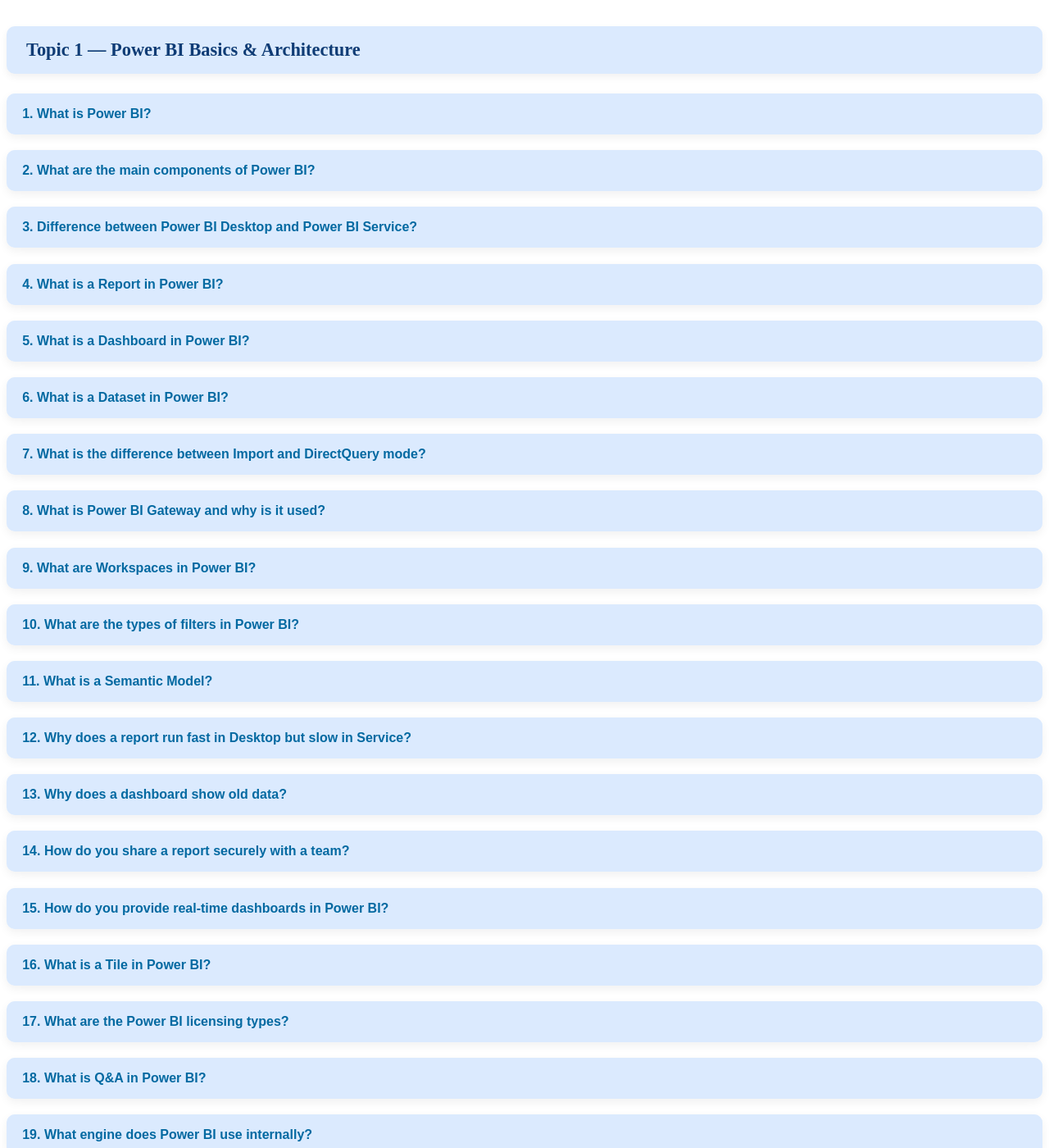
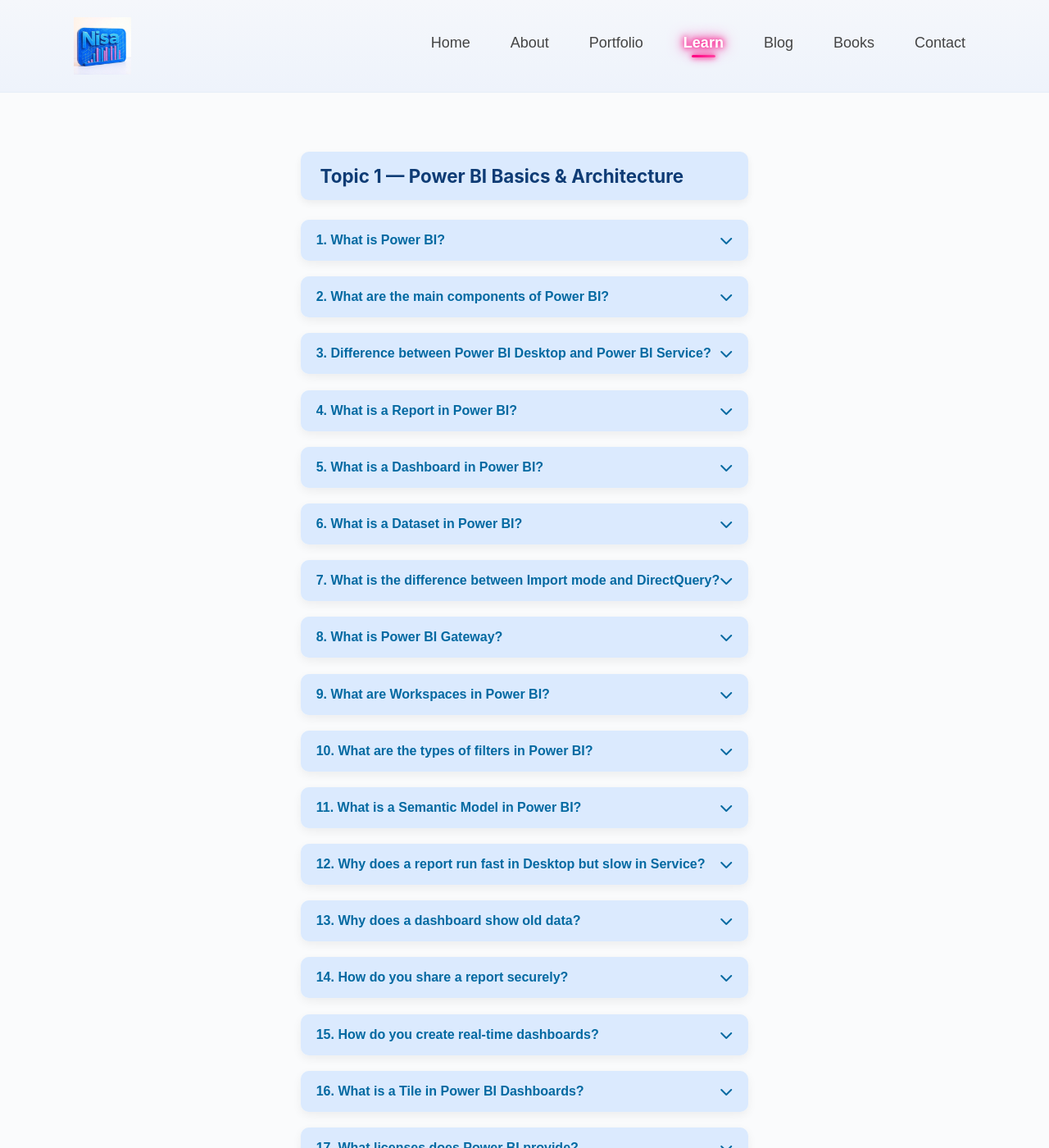
Before and after one commit to tabassumunnisa19/My_Personal_Website, a Jekyll site: the page Powerbi/Pbi_interview.html, which Jekyll copies as it is, in a window 1280 px wide and 1400 px high. Shown: the whole window at 82% size. Built offline with Jekyll 4.4.1, drawn with Linux system fonts in a browser that asks for light colours; some of the changed text lies outside the part shown.

Commit message:
Update Pbi_interview.html

```diff
--- a/Powerbi/Pbi_interview.html
+++ b/Powerbi/Pbi_interview.html
@@ -1,26 +1,86 @@
-<!-- ============ TOPIC TITLE ============ -->
-<!-- ==============================
-     TOPIC HEADER COLOR PALETTE
-     11 COLORS FOR 11 POWER BI TOPICS
-     Copy & paste this entire block once.
-================================= -->
+<!doctype html>
+<html lang="en">
+<head>
+  <meta charset="utf-8">
+  <meta name="viewport" content="width=device-width,initial-scale=1">
+  <title>Power BI Interview Questions — Nisa</title>
 
-<!-- TOPIC 1 — Blue Theme -->
-<h2 class="topic-header topic-blue">Topic 1 — Power BI Basics & Architecture</h2>
-<!-- ============ Q&A BLOCK STYLES ============ -->
+  <!-- Main CSS -->
+  <link rel="stylesheet" href="../style.css">
+
+  <!-- Icons -->
+  <link rel="stylesheet" href="https://cdnjs.cloudflare.com/ajax/libs/font-awesome/6.4.0/css/all.min.css">
+
+  <!-- PAGE-SPECIFIC STYLING -->
   <style>
+
+    /* ============================================================
+       TOPIC HEADER (Professional Color Themes)
+    ============================================================ */
+    .topic-header {
+      padding:1rem 1.5rem;
+      border-radius:10px;
+      margin:2.5rem 0 1.5rem;
+      font-size:1.4rem;
+      font-weight:700;
+      box-shadow:0 4px 10px rgba(0,0,0,0.06);
+    }
+
+    /* Blue — Topic 1 */
+    .topic-blue { background:#dbeafe; color:#0f3c75; }
+
+    /* Green — Topic 2 */
+    .topic-green { background:#dcfce7; color:#065f46; }
+
+    /* Purple — Topic 3 */
+    .topic-purple { background:#ede9fe; color:#5b21b6; }
+
+    /* Orange — Topic 4 */
+    .topic-orange { background:#ffedd5; color:#c2410c; }
+
+    /* Navy — Topic 5 */
+    .topic-navy { background:#e0e7ff; color:#1e3a8a; }
+
+    /* Teal — Topic 6 */
+    .topic-teal { background:#ccfbf1; color:#0f766e; }
+
+    /* Rose — Topic 7 */
+    .topic-rose { background:#ffe4e6; color:#9f1239; }
+
+    /* Gold — Topic 8 */
+    .topic-gold { background:#fef9c3; color:#854d0e; }
+
+    /* Slate — Topic 9 */
+    .topic-slate { background:#f1f5f9; color:#334155; }
+
+    /* Indigo — Topic 10 */
+    .topic-indigo { background:#e0e7ff; color:#3730a3; }
+
+    /* Emerald — Topic 11 */
+    .topic-emerald { background:#d1fae5; color:#065f46; }
+
+
+
+    /* ============================================================
+       Q&A BLOCK DESIGN (Reusable for Every Topic)
+    ============================================================ */
+
+    .qa-section { margin-bottom:3rem; }
+
     .qa-block {
       border-radius: 10px;
       margin-bottom: 1.2rem;
       overflow: hidden;
       box-shadow: 0 4px 12px rgba(0,0,0,0.06);
       transition: transform 0.3s, box-shadow 0.3s;
-    background: #f0f9ff;
+      background: #f0f9ff; /* default light blue */
     }
+
     .qa-block:hover {
       transform: translateY(-4px);
       box-shadow: 0 10px 20px rgba(0,0,0,0.12);
     }
+
     .qa-block button {
       width: 100%;
       text-align: left;
@@ -34,13 +94,13 @@
       justify-content: space-between;
       align-items: center;
       color: #0369a1;
+      transition: background 0.3s;
     }
+
     .qa-block button:hover {
       background: #bfdbfe;
     }
-  .qa-block button i {
-    transition: transform 0.3s ease;
-  }
+
     .qa-block .content {
       display: none;
       padding: 1rem 1.5rem;
@@ -50,18 +110,60 @@
       font-size: 0.95rem;
       line-height: 1.55;
     }
+
+
   </style>
 
+</head>
+<body>
 
-<!-- ============ ALL 20 QUESTIONS + ANSWERS ============ -->
+<!-- ============================================================
+     HEADER SECTION (Your existing site header)
+============================================================ -->
+<header class="site-header">
+  <div class="site-container header-inner">
+    <a href="../index.html" class="logo"><img src="../logo.jpg" alt="Nisa logo" /></a>
+
+    <button class="menu-toggle" aria-label="Toggle menu">
+      <span class="bar"></span><span class="bar"></span><span class="bar"></span>
+    </button>
+
+    <nav id="main-nav" class="navbar" role="navigation">
+      <a href="../index.html">Home</a>
+      <a href="../about.html">About</a>
+      <a href="../portfolio.html">Portfolio</a>
+      <a href="../learn.html" class="active">Learn</a>
+      <a href="../blog.html">Blog</a>
+      <a href="../books.html">Books</a>
+      <a href="../contact.html">Contact</a>
+    </nav>
+  </div>
+</header>
+
+
+
+<!-- ============================================================
+     MAIN CONTENT SECTION
+============================================================ -->
+<main class="site-container" style="padding:2rem; background:var(--background-color);">
+
+
+
+<!-- =======================
+     TOPIC 1 HEADER
+======================= -->
+<h2 class="topic-header topic-blue">Topic 1 — Power BI Basics & Architecture</h2>
+
+<div class="qa-section">
+ <!-- ⭐⭐⭐ TOPIC 1 — Q&A BLOCKS ⭐⭐⭐ -->
 
 <!-- Q1 -->
 <div class="qa-block">
   <button>1. What is Power BI? <i class="fas fa-chevron-down"></i></button>
   <div class="content">
-    Power BI is a business intelligence tool from Microsoft that helps users connect to data,
-    clean it, build visuals, and create interactive dashboards. It enables decision-makers
-    to understand trends, patterns, and performance through easy-to-interpret visuals.
+    Power BI is a business intelligence and analytics platform from Microsoft. It enables users to
+    connect to different data sources, clean and transform data, build visual reports, and publish
+    interactive dashboards for decision-making.
   </div>
 </div>
 
@@ -69,12 +171,12 @@
 <div class="qa-block">
   <button>2. What are the main components of Power BI? <i class="fas fa-chevron-down"></i></button>
   <div class="content">
-    Power BI consists of 5 main components:
-    • Power BI Desktop – for data modeling and report building
-    • Power BI Service – for publishing and sharing
-    • Power BI Mobile – for viewing on phones
-    • Power BI Gateway – connects on-premise data to the cloud
-    • Power BI Report Builder – for paginated reports
+    The main components are:<br>
+    • <b>Power BI Desktop</b> – Report building & data modeling<br>
+    • <b>Power BI Service</b> – Cloud sharing & collaboration<br>
+    • <b>Power BI Mobile</b> – View dashboards on phone<br>
+    • <b>Power BI Gateway</b> – Connect on-prem data to cloud<br>
+    • <b>Power BI Report Builder</b> – Paginated reports (pixel-perfect)
   </div>
 </div>
 
@@ -82,8 +184,8 @@
 <div class="qa-block">
   <button>3. Difference between Power BI Desktop and Power BI Service? <i class="fas fa-chevron-down"></i></button>
   <div class="content">
-    Power BI Desktop is used to build data models and reports.
-    Power BI Service is the cloud platform used to publish, share, refresh, and collaborate.
+    <b>Power BI Desktop</b> is for developing reports, creating data models, and writing DAX.<br>
+    <b>Power BI Service</b> is for publishing, sharing, refreshing data, scheduling updates, and collaboration.
   </div>
 </div>
 
@@ -100,8 +202,8 @@
 <div class="qa-block">
   <button>5. What is a Dashboard in Power BI? <i class="fas fa-chevron-down"></i></button>
   <div class="content">
-    A dashboard is a single-page interface created only in the Power BI Service.
-    It displays key visuals pinned from various reports for quick monitoring.
+    A dashboard is a <b>single-page</b> canvas created in Power BI Service using pinned visuals.
+    It gives high-level KPIs and can combine visuals from multiple reports.
   </div>
 </div>
 
@@ -109,27 +211,33 @@
 <div class="qa-block">
   <button>6. What is a Dataset in Power BI? <i class="fas fa-chevron-down"></i></button>
   <div class="content">
-    A dataset is the collection of tables, relationships, and data that is used to build reports.
-    It is the underlying semantic model that powers visuals.
+    A dataset is the connected or imported data used to build visuals. It includes tables,
+    relationships, measures, and transformations—the entire semantic model.
   </div>
 </div>
 
 <!-- Q7 -->
 <div class="qa-block">
-  <button>7. What is the difference between Import and DirectQuery mode? <i class="fas fa-chevron-down"></i></button>
+  <button>7. What is the difference between Import mode and DirectQuery? <i class="fas fa-chevron-down"></i></button>
   <div class="content">
-    Import Mode loads data into Power BI memory (VertiPaq), providing extremely fast performance.
-    DirectQuery keeps data in the source database and queries it live, suitable for real-time needs.
+    <b>Import Mode:</b><br>
+    • Data is stored inside Power BI memory (VertiPaq)<br>
+    • Very fast performance<br>
+    • Best for analytics<br><br>
+
+    <b>DirectQuery Mode:</b><br>
+    • Data remains in the source database<br>
+    • Executes live queries<br>
+    • Supports large datasets and real-time requirements
   </div>
 </div>
 
 <!-- Q8 -->
 <div class="qa-block">
-  <button>8. What is Power BI Gateway and why is it used? <i class="fas fa-chevron-down"></i></button>
+  <button>8. What is Power BI Gateway? <i class="fas fa-chevron-down"></i></button>
   <div class="content">
-    A gateway connects on-premise data (SQL Server, Excel files in local systems) to Power BI Service
-    for scheduled refresh and real-time access.
-    It ensures secure data transfer between local servers and the cloud.
+    Gateway securely connects on-premises data sources (SQL Server, local Excel files, shared folders)
+    with the Power BI Service. It enables scheduled refresh and real-time connectivity.
   </div>
 </div>
 
@@ -137,8 +245,8 @@
 <div class="qa-block">
   <button>9. What are Workspaces in Power BI? <i class="fas fa-chevron-down"></i></button>
   <div class="content">
-    Workspaces are cloud collaboration spaces where teams store datasets, reports, dashboards, and apps.
-    They act as shared folders for BI development and publishing.
+    Workspaces are collaborative environments in Power BI Service where teams can store datasets,
+    reports, dashboards, dataflows, and apps. They act like project folders.
   </div>
 </div>
 
@@ -146,20 +254,20 @@
 <div class="qa-block">
   <button>10. What are the types of filters in Power BI? <i class="fas fa-chevron-down"></i></button>
   <div class="content">
-    Power BI provides 4 types of filters:
-    • Visual Level Filters
-    • Page Level Filters
-    • Report Level Filters
-    • Drillthrough Filters
+    Power BI offers 4 types of filters:<br>
+    • Visual-level filters<br>
+    • Page-level filters<br>
+    • Report-level filters<br>
+    • Drill-through filters
   </div>
 </div>
 
 <!-- Q11 -->
 <div class="qa-block">
-  <button>11. What is a Semantic Model? <i class="fas fa-chevron-down"></i></button>
+  <button>11. What is a Semantic Model in Power BI? <i class="fas fa-chevron-down"></i></button>
   <div class="content">
-    A semantic model is the structured data model containing tables, relationships, measures, and calculations.
-    It provides consistent logic for all visuals and reports using that dataset.
+    The semantic model contains all tables, relationships, hierarchies, and calculations used for
+    reporting. It acts as the logical layer between raw data and visuals, ensuring consistency.
   </div>
 </div>
 
@@ -167,9 +275,13 @@
 <div class="qa-block">
   <button>12. Why does a report run fast in Desktop but slow in Service? <i class="fas fa-chevron-down"></i></button>
   <div class="content">
-    Reasons include large datasets, high-cardinality columns, slow DirectQuery sources,
-    complex DAX expressions, and too many visuals per page.
-    Optimization and reducing unnecessary data usually solve the issue.
+    Common reasons:<br>
+    • High-cardinality columns<br>
+    • Complex DAX calculations<br>
+    • Slow DirectQuery source performance<br>
+    • Too many visuals per page<br>
+    • Dataset not optimized<br>
+    • Hardware differences between your PC and Power BI Service
   </div>
 </div>
 
@@ -177,43 +289,56 @@
 <div class="qa-block">
   <button>13. Why does a dashboard show old data? <i class="fas fa-chevron-down"></i></button>
   <div class="content">
-    Common causes are failed scheduled refresh, gateway issues, cached visuals, expired credentials,
-    or using Import mode without refreshing manually.
+    Possible causes:<br>
+    • Scheduled refresh failed<br>
+    • Gateway offline or misconfigured<br>
+    • Browser cache<br>
+    • Source credentials expired<br>
+    • Import mode report not manually refreshed
   </div>
 </div>
 
 <!-- Q14 -->
 <div class="qa-block">
-  <button>14. How do you share a report securely with a team? <i class="fas fa-chevron-down"></i></button>
+  <button>14. How do you share a report securely? <i class="fas fa-chevron-down"></i></button>
   <div class="content">
-    Reports can be shared through workspace access, sharing links (Pro license),
-    or by publishing an App. Row-Level Security (RLS) ensures confidential data protection.
+    Methods:<br>
+    • Share from workspace (requires Pro)<br>
+    • Publish an App<br>
+    • Assign Viewer, Member, or Contributor roles<br>
+    • Apply Row-Level Security for confidential data
   </div>
 </div>
 
 <!-- Q15 -->
 <div class="qa-block">
-  <button>15. How do you provide real-time dashboards in Power BI? <i class="fas fa-chevron-down"></i></button>
+  <button>15. How do you create real-time dashboards? <i class="fas fa-chevron-down"></i></button>
   <div class="content">
-    Real-time dashboards are achieved using DirectQuery, streaming datasets, push datasets, or REST API.
-    These methods allow immediate updates without manual refresh.
+    Real-time dashboards can be built using:<br>
+    • DirectQuery connections<br>
+    • Streaming datasets<br>
+    • Push datasets via API<br>
+    • Power Automate streaming triggers
   </div>
 </div>
 
 <!-- Q16 -->
 <div class="qa-block">
-  <button>16. What is a Tile in Power BI? <i class="fas fa-chevron-down"></i></button>
+  <button>16. What is a Tile in Power BI Dashboards? <i class="fas fa-chevron-down"></i></button>
   <div class="content">
-    A tile is a single visual object pinned to a dashboard such as a chart, map, KPI, or card.
+    A tile is a single visual element pinned to a dashboard—such as a chart, KPI, card, map, or image.
   </div>
 </div>
 
 <!-- Q17 -->
 <div class="qa-block">
-  <button>17. What are the Power BI licensing types? <i class="fas fa-chevron-down"></i></button>
+  <button>17. What licenses does Power BI provide? <i class="fas fa-chevron-down"></i></button>
   <div class="content">
-    Power BI offers Free, Pro, Premium Per User (PPU), and Premium (capacity-based) licenses.
-    Premium provides dedicated capacity and advanced enterprise features.
+    License options:<br>
+    • Free<br>
+    • Power BI Pro<br>
+    • Power BI Premium Per User (PPU)<br>
+    • Power BI Premium (capacity-based)
   </div>
 </div>
 
@@ -221,167 +346,234 @@
 <div class="qa-block">
   <button>18. What is Q&A in Power BI? <i class="fas fa-chevron-down"></i></button>
   <div class="content">
-    Q&A is a natural-language feature allowing users to type questions like
-    “Sales by region” and instantly generate visuals based on the dataset.
+    Q&A allows users to ask questions in natural language like “Show sales by country.”
+    Power BI automatically generates visuals based on the dataset.
   </div>
 </div>
 
 <!-- Q19 -->
 <div class="qa-block">
-  <button>19. What engine does Power BI use internally? <i class="fas fa-chevron-down"></i></button>
+  <button>19. What is VertiPaq Engine? <i class="fas fa-chevron-down"></i></button>
   <div class="content">
-    Power BI uses the VertiPaq in-memory engine, which compresses data and processes it column-wise,
-    enabling extremely fast performance for analytical queries.
+    VertiPaq is Power BI’s in-memory columnar engine. It compresses data and performs very fast analytical
+    queries, making Import mode extremely efficient.
   </div>
 </div>
 
 <!-- Q20 -->
 <div class="qa-block">
-  <button>20. What is the Power BI workflow? <i class="fas fa-chevron-down"></i></button>
+  <button>20. What is the complete Power BI workflow? <i class="fas fa-chevron-down"></i></button>
   <div class="content">
-    The typical workflow is:
-    1) Get Data → 2) Transform Data → 3) Build Model →
-    4) Create Visuals → 5) Publish → 6) Share & Refresh.
-    This completes the end-to-end BI development cycle.
+    The end-to-end workflow:<br>
+    1. Connect to data<br>
+    2. Transform & clean in Power Query<br>
+    3. Build data model<br>
+    4. Create DAX calculations<br>
+    5. Build visuals & report<br>
+    6. Publish to Service<br>
+    7. Schedule refresh<br>
+    8. Share dashboards & collaborate
   </div>
 </div>
 
-<!-- TOPIC 2 — Green Theme -->
+</div>
+
+
+
+
+<!-- =======================
+     TOPIC 2 HEADER
+======================= -->
 <h2 class="topic-header topic-green">Topic 2 — Data Sources & Data Import</h2>
 
-<!-- TOPIC 3 — Purple Theme -->
+<div class="qa-section">
+
+  <!-- ⭐ INSERT TOPIC 2 Q&A BLOCKS HERE ⭐ -->
+
+</div>
+
+
+
+
+<!-- =======================
+     TOPIC 3 HEADER
+======================= -->
 <h2 class="topic-header topic-purple">Topic 3 — Power Query (ETL & M Language)</h2>
 
-<!-- TOPIC 4 — Orange Theme -->
+<div class="qa-section">
+
+  <!-- ⭐ INSERT TOPIC 3 Q&A BLOCKS HERE ⭐ -->
+
+</div>
+
+
+
+
+<!-- =======================
+     TOPIC 4 HEADER
+======================= -->
 <h2 class="topic-header topic-orange">Topic 4 — Data Modeling</h2>
 
-<!-- TOPIC 5 — Navy Theme -->
-<h2 class="topic-header topic-navy">Topic 5 — DAX (Basic–Advanced)</h2>
+<div class="qa-section">
 
-<!-- TOPIC 6 — Teal Theme -->
+  <!-- ⭐ INSERT TOPIC 4 Q&A BLOCKS HERE ⭐ -->
+
+</div>
+
+
+
+
+<!-- =======================
+     TOPIC 5 HEADER
+======================= -->
+<h2 class="topic-header topic-navy">Topic 5 — DAX (Basic to Advanced)</h2>
+
+<div class="qa-section">
+
+  <!-- ⭐ INSERT TOPIC 5 Q&A BLOCKS HERE ⭐ -->
+
+</div>
+
+
+
+
+<!-- =======================
+     TOPIC 6 HEADER
+======================= -->
 <h2 class="topic-header topic-teal">Topic 6 — Data Visualization</h2>
 
-<!-- TOPIC 7 — Rose Theme -->
+<div class="qa-section">
+
+  <!-- ⭐ INSERT TOPIC 6 Q&A BLOCKS HERE ⭐ -->
+
+</div>
+
+
+
+
+<!-- =======================
+     TOPIC 7 HEADER
+======================= -->
 <h2 class="topic-header topic-rose">Topic 7 — Power BI Service</h2>
 
-<!-- TOPIC 8 — Gold Theme -->
+<div class="qa-section">
+
+  <!-- ⭐ INSERT TOPIC 7 Q&A BLOCKS HERE ⭐ -->
+
+</div>
+
+
+
+
+<!-- =======================
+     TOPIC 8 HEADER
+======================= -->
 <h2 class="topic-header topic-gold">Topic 8 — Security & Governance</h2>
 
-<!-- TOPIC 9 — Slate Theme -->
+<div class="qa-section">
+
+  <!-- ⭐ INSERT TOPIC 8 Q&A BLOCKS HERE ⭐ -->
+
+</div>
+
+
+
+
+<!-- =======================
+     TOPIC 9 HEADER
+======================= -->
 <h2 class="topic-header topic-slate">Topic 9 — Performance Optimization</h2>
 
-<!-- TOPIC 10 — Indigo Theme -->
+<div class="qa-section">
+
+  <!-- ⭐ INSERT TOPIC 9 Q&A BLOCKS HERE ⭐ -->
+
+</div>
+
+
+
+
+<!-- =======================
+     TOPIC 10 HEADER
+======================= -->
 <h2 class="topic-header topic-indigo">Topic 10 — Real-World Scenarios</h2>
 
-<!-- TOPIC 11 — Emerald Theme -->
+<div class="qa-section">
+
+  <!-- ⭐ INSERT TOPIC 10 Q&A BLOCKS HERE ⭐ -->
+
+</div>
+
+
+
+
+<!-- =======================
+     TOPIC 11 HEADER
+======================= -->
 <h2 class="topic-header topic-emerald">Topic 11 — Advanced Power BI Topics</h2>
 
-<style>
-/* Base Header Styling */
-.topic-header {
-  padding:1rem 1.5rem;
-  border-radius:10px;
-  margin:2rem 0 1.5rem;
-  font-size:1.4rem;
-  font-weight:700;
-  box-shadow:0 4px 10px rgba(0,0,0,0.06);
-}
+<div class="qa-section">
 
-/* -------------------------------
-   DISTINCT COLORS FOR ALL TOPICS
--------------------------------- */
+  <!-- ⭐ INSERT TOPIC 11 Q&A BLOCKS HERE ⭐ -->
 
-/* 1 — Blue */
-.topic-blue {
-  background:#dbeafe;
-  color:#0f3c75;
-}
-
-/* 2 — Green */
-.topic-green {
-  background:#dcfce7;
-  color:#065f46;
-}
-
-/* 3 — Purple */
-.topic-purple {
-  background:#ede9fe;
-  color:#5b21b6;
-}
-
-/* 4 — Orange */
-.topic-orange {
-  background:#ffedd5;
-  color:#c2410c;
-}
-
-/* 5 — Navy */
-.topic-navy {
-  background:#e0e7ff;
-  color:#1e3a8a;
-}
-
-/* 6 — Teal */
-.topic-teal {
-  background:#ccfbf1;
-  color:#0f766e;
-}
-
-/* 7 — Rose */
-.topic-rose {
-  background:#ffe4e6;
-  color:#9f1239;
-}
-
-/* 8 — Gold */
-.topic-gold {
-  background:#fef9c3;
-  color:#854d0e;
-}
-
-/* 9 — Slate */
-.topic-slate {
-  background:#f1f5f9;
-  color:#334155;
-}
-
-/* 10 — Indigo */
-.topic-indigo {
-  background:#e0e7ff;
-  color:#3730a3;
-}
-
-/* 11 — Emerald */
-.topic-emerald {
-  background:#d1fae5;
-  color:#065f46;
-}
-</style>
+</div>
 
 
 
 
 
-<!-- ============ COLLAPSE SCRIPT ============ -->
+
+<!-- ============================================================
+     FOOTER SECTION
+============================================================ -->
+<footer class="site-footer">
+  <div class="site-container footer-inner">
+    <p>© 2025 Nisa — Built with <span class="heart">❤️</span> by Nisa</p>
+
+    <div class="socials" aria-label="social links">
+      <a href="#" class="social linkedin" title="LinkedIn"><i class="fab fa-linkedin"></i></a>
+      <a href="#" class="social github" title="GitHub"><i class="fab fa-github"></i></a>
+      <a href="#" class="social medium" title="Medium"><i class="fab fa-medium"></i></a>
+      <a href="#" class="social youtube" title="YouTube"><i class="fab fa-youtube"></i></a>
+    </div>
+
+  </div>
+</footer>
+
+
+
+
+<!-- ============================================================
+     COLLAPSE SCRIPT (Q&A FUNCTIONALITY)
+============================================================ -->
 <script>
   const qaButtons = document.querySelectorAll('.qa-block button');
+
   qaButtons.forEach(btn => {
     btn.addEventListener('click', () => {
+
       const content = btn.nextElementSibling;
       const icon = btn.querySelector('i');
       const isOpen = content.style.display === 'block';
 
+      // Close all
       document.querySelectorAll('.qa-block .content').forEach(c => c.style.display = 'none');
       document.querySelectorAll('.qa-block i').forEach(i => {
         i.classList.remove('fa-chevron-up');
         i.classList.add('fa-chevron-down');
       });
 
+      // Open selected
       if (!isOpen) {
         content.style.display = 'block';
         icon.classList.remove('fa-chevron-down');
         icon.classList.add('fa-chevron-up');
       }
+
     });
   });
 </script>
+
+
+</body>
+</html>
```
Also changed, not shown: other parts of Powerbi/Pbi_interview.html (+1 -1 lines). Lines whose indentation alone changed are shown as unchanged.
